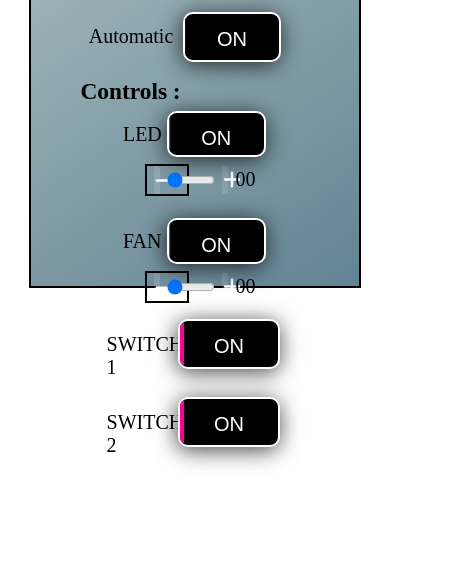
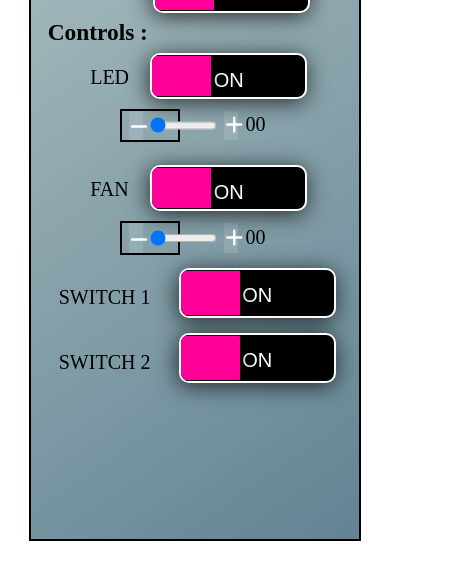
Before and after one commit to SathishKumar1312/Smart-Circuit, a plain HTML site: page switch.html in a window 390 px wide. Shown: the part 311-884 px from the top of the page, 460 px wide, since content can reach past the window. Drawn offline with Linux system fonts and the light colour scheme.

Commit message:
change in css

```diff
--- a/switch.css
+++ b/switch.css
@@ -168,15 +168,15 @@ a {
   margin: 0px 7px;
 }
 
-@media(max-width:440px){
-  body{
+@media (max-width: 649px) {
+  body {
     font-size: 16px;
   }
   .container {
     border: 2px solid black;
     font-size: 20px;
     margin: auto;
-    height: 59%;
+    height: 80%;
     width: 85%;
     margin-top: 90px;
     background-image: linear-gradient(
@@ -188,15 +188,15 @@ a {
   .flexButton1 {
     padding-top: 10px;
   }
-  .flexButton1 .btn3_container {
+  /* .flexButton1 .btn3_container {
     width: 47.1%;
-  }
+  } */
 
-  .btn3_container{
-    width: 35%;
+  .btn3_container {
+    width: 157px;
   }
   .main {
-    width:75px;
+    width: 75px;
   }
 
   .active {
@@ -204,14 +204,14 @@ a {
   }
 
   .inputContainer .btn3_container {
-    width: 226.09%;
+    /* width: 226.09%; */
     height: 46px;
   }
 
   .inp1,
   .inp2 {
     display: grid;
-    grid-template-columns: 18% 20%;
+    grid-template-columns: 60px 120px;
     /* grid-template-rows: 1fr; */
   }
 
@@ -242,9 +242,9 @@ a {
   .switch {
     margin-left: -8.5%;
   }
-  .switch .btn3_container {
+  /* .switch .btn3_container {
     width: 65.6%;
-  }
+  } */
 
   .controls {
     margin-left: 18%;
@@ -253,7 +253,7 @@ a {
 
   .switch {
     display: grid;
-    grid-template-columns: 30% 65.7%;
+    grid-template-columns: 120px 250px;
   }
 
   .flexButton1 label {
@@ -268,8 +268,8 @@ a {
   }
 }
 
-@media(max-width:900px){
-  body{
+@media (max-width: 1300px) and (min-width: 650px){
+  body {
     font-size: 16px;
     height: 100vh;
   }
@@ -277,7 +277,7 @@ a {
     border: 2px solid black;
     font-size: 20px;
     margin: auto;
-    height: 50%;
+    height: 70%;
     width: 85%;
     margin-top: 90px;
     background-image: linear-gradient(
@@ -295,15 +295,15 @@ a {
     margin-top: 5%;
     margin-bottom: 5%;
   }
-  .flexButton1 .btn3_container {
+  /* .flexButton1 .btn3_container {
     width: 31.3%;
-  }
+  } */
 
-  .btn3_container{
-    width: 35%;
+  .btn3_container {
+    width: 157px;
   }
   .main {
-    width:75px;
+    width: 75px;
   }
 
   .active {
@@ -311,15 +311,15 @@ a {
   }
 
   .inputContainer .btn3_container {
-    width: 166.89%;
+    /* width: 166.89%; */
     height: 46px;
   }
 
   .inp1,
   .inp2 {
     display: grid;
-    grid-template-columns: 15% 20%;
-    margin-left: 10%;
+    grid-template-columns: 70px 250px;
+    margin-left: 14%;
     /* grid-template-rows: 1fr; */
   }
 
@@ -351,14 +351,10 @@ a {
     width: 100%;
   }
 
-  .switch .btn3_container {
-    width: 49.69%;
-  }
-
   .switch {
     display: grid;
-    grid-template-columns: 23% 65.7%;
-    margin-left: 5%;
+    grid-template-columns: 120px 250px;
+    margin-left: 10%;
   }
 
   .flexButton1 label {
```
